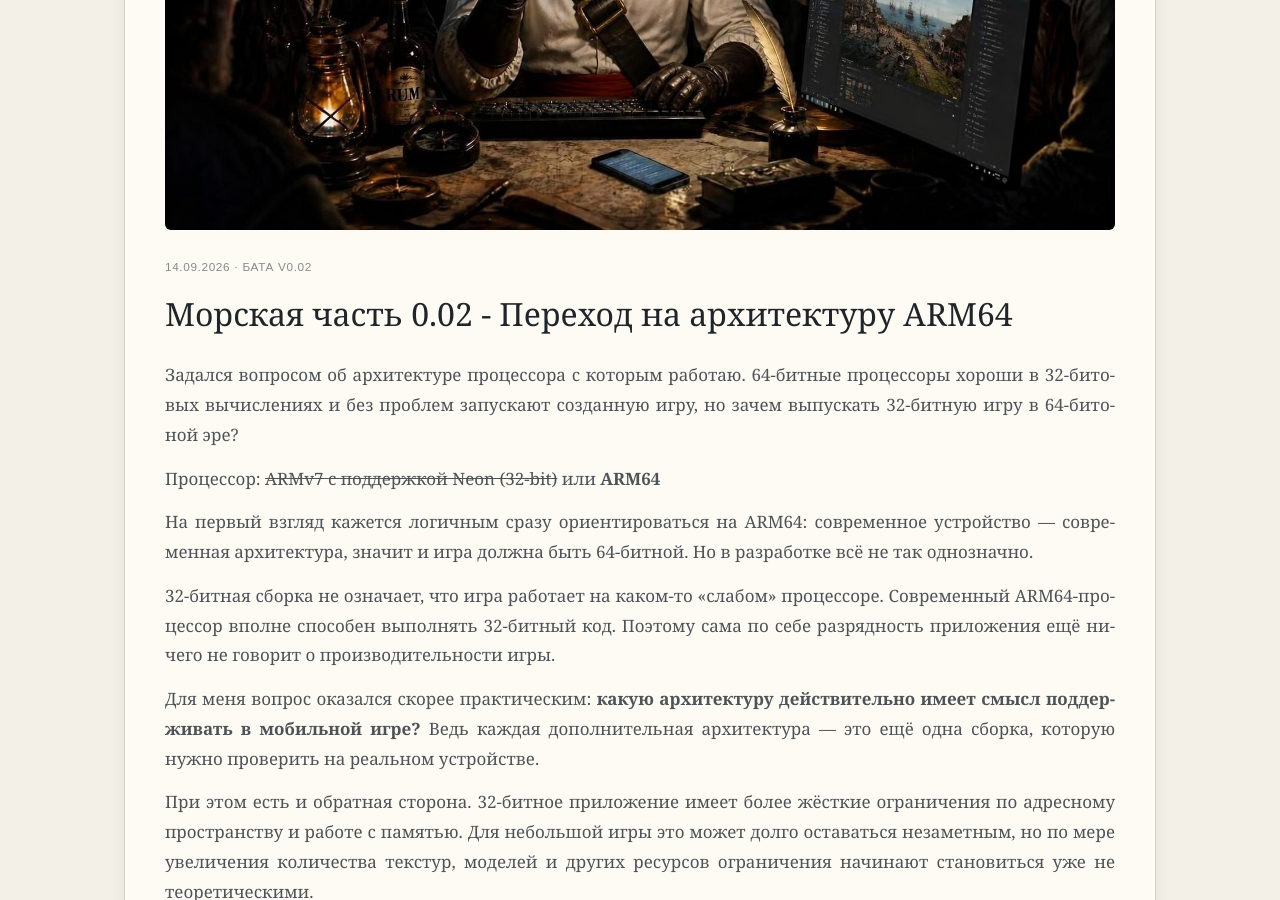
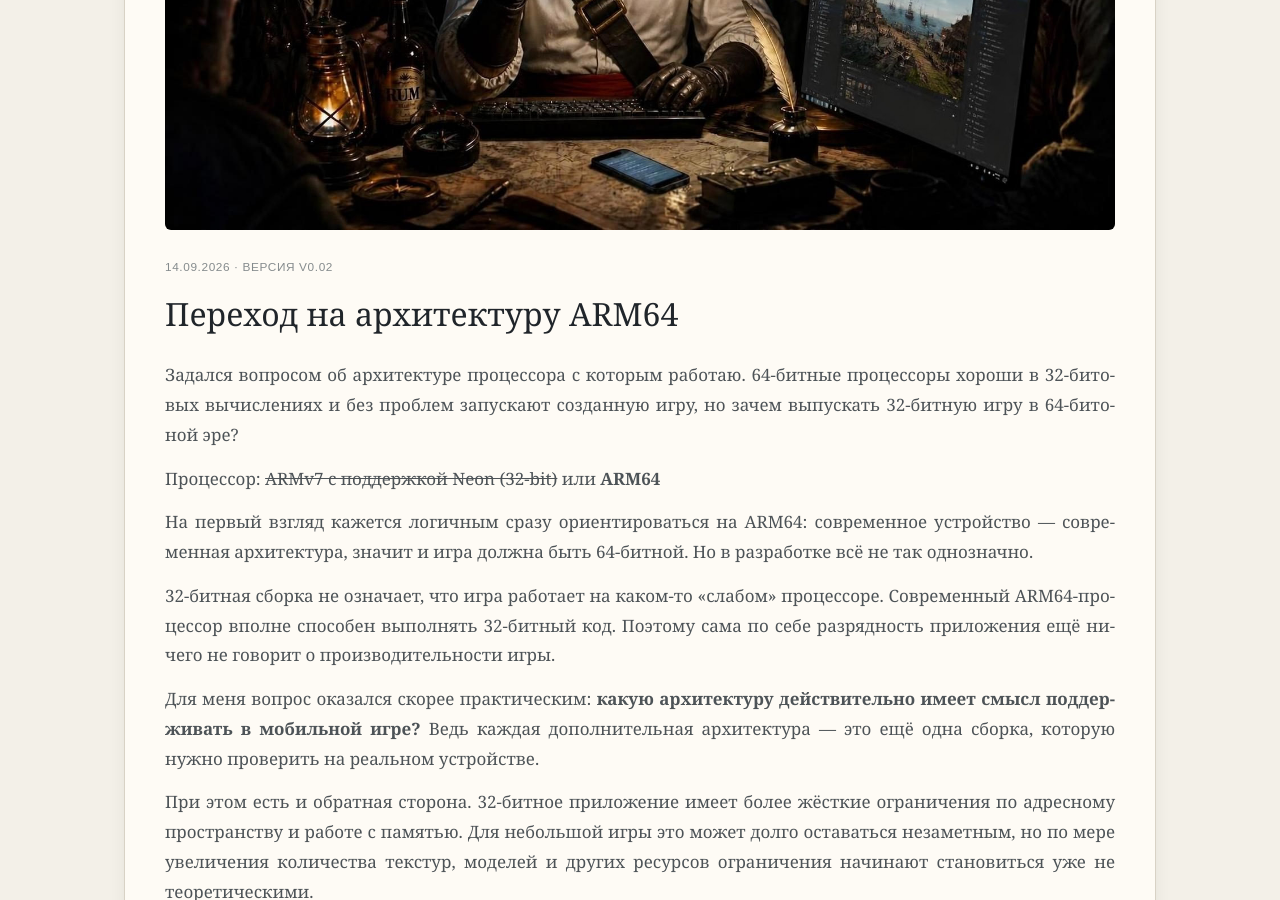
Before and after one commit to tislic/SeaDogsPort, a Jekyll site: the page built from _posts/2026-09-14-v002-perehod-na-arhitekturu-arm64.md, in a window 1280 px wide and 900 px high, scrolled down 586 px. Built offline with Jekyll 4.4.1, drawn with Linux system fonts in a browser that asks for light colours.

Commit message:
Update 2026-09-14-v002-perehod-na-arhitekturu-arm64.md
title: "Переход на архитектуру ARM64"
version: "Версия v0.02"

```diff
--- a/_posts/2026-09-14-v002-perehod-na-arhitekturu-arm64.md
+++ b/_posts/2026-09-14-v002-perehod-na-arhitekturu-arm64.md
@@ -1,7 +1,7 @@
 ---
 layout: post
-title: "Морская часть 0.02 - Переход на архитектуру ARM64"
-version: "Бата v0.02"
+title: "Переход на архитектуру ARM64"
+version: "Версия v0.02"
 date: 2026-09-14 18:45:00 +0300
 tags: [Морская часть]
 excerpt: "Задался вопросом об архитектуре процессора с которым работаю."
```
